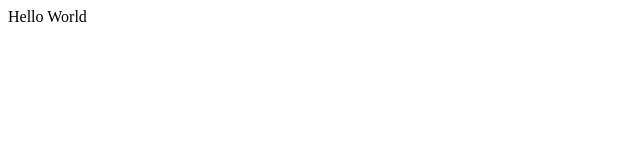
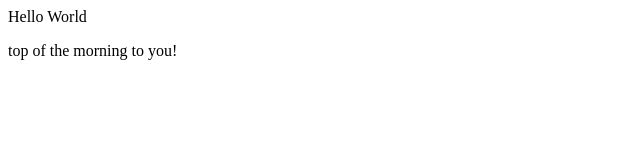
Before and after one commit to tomokeefe24/Git-Demo-Fall2023, a plain HTML site: page index.html in a window 1280 px wide. Shown: the whole page, without its empty margins (0-640 px from the left). Drawn offline with Linux system fonts and the light colour scheme.

Commit message:
added top of the morning to you to index.html

```diff
--- a/index.html
+++ b/index.html
@@ -1 +1,2 @@
 <div>Hello World</div>
+<p>top of the morning to you!</p>
```
